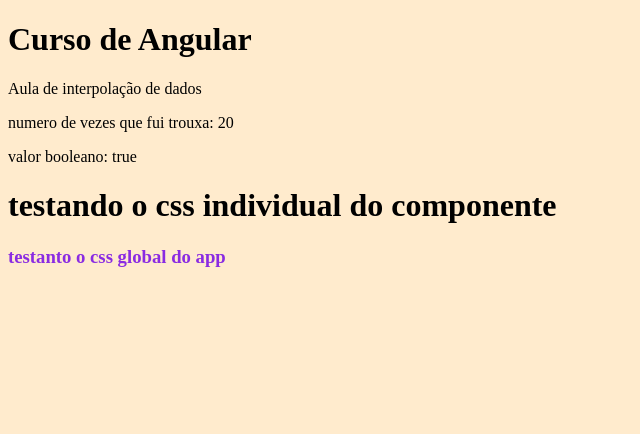
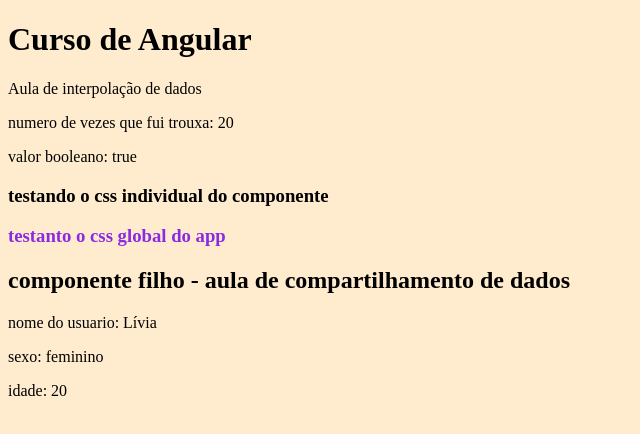
Before and after one commit to liviaandressa/curso-angular13, an Angular app: page / in a window 1280 px wide. Shown: the top 434 px of the page, without its empty margins (0-640 px from the left). Built offline with nearby package versions, Linux system fonts and the light colour scheme.

Commit message:
compartilhando dados do pai para o filho - aula 7

```diff
--- a/src/app/app.component.html
+++ b/src/app/app.component.html
@@ -5,3 +5,5 @@
 <app-interpolacao-de-dados></app-interpolacao-de-dados>
 
 <h3> testanto o css global do app</h3>
+
+<app-compartilhando-dados [nome]="usuario" [informacoes]="dadosUsuario"></app-compartilhando-dados>
--- a/src/app/app.component.ts
+++ b/src/app/app.component.ts
@@ -1,4 +1,4 @@
-import { Component } from '@angular/core';
+import { Component, Input} from '@angular/core';
 
 @Component({
   selector: 'app-root',
@@ -6,5 +6,10 @@ import { Component } from '@angular/core';
   styleUrls: ['./app.component.css']
 })
 export class AppComponent {
+  dadosUsuario = {
+    idade: 20,
+    sexo: 'feminino'
+  }
+  usuario = 'Lívia'
   title = 'Curso de Angular';
 }
--- a/src/app/app.module.ts
+++ b/src/app/app.module.ts
@@ -5,12 +5,15 @@ import { HttpModule } from '@angular/http';
 
 import { AppComponent } from './app.component';
 import { InterpolacaoDeDadosComponent } from './components/component/interpolacao-de-dados/interpolacao-de-dados.component';
+import { CompartilhandoDadosComponent } from './components/component/compartilhando-dados/compartilhando-dados.component';
+
 
 
 @NgModule({
   declarations: [
     AppComponent,
-    InterpolacaoDeDadosComponent
+    InterpolacaoDeDadosComponent,
+    CompartilhandoDadosComponent
   ],
   imports: [
     BrowserModule,
--- /dev/null
+++ b/src/app/components/component/compartilhando-dados/compartilhando-dados.component.html
@@ -0,0 +1,8 @@
+<h2>
+  componente filho - aula de compartilhamento de dados
+</h2>
+
+<p>nome do usuario: {{nome}}</p>
+<p> sexo: {{informacoes.sexo}}</p>
+
+<p>idade: {{informacoes.idade}}</p>
--- /dev/null
+++ b/src/app/components/component/compartilhando-dados/compartilhando-dados.component.ts
@@ -0,0 +1,17 @@
+import { Component, Input, OnInit } from '@angular/core';
+
+@Component({
+  selector: 'app-compartilhando-dados',
+  templateUrl: './compartilhando-dados.component.html',
+  styleUrls: ['./compartilhando-dados.component.css']
+})
+export class CompartilhandoDadosComponent implements OnInit {
+
+  @Input() nome: string;
+  @Input() informacoes;
+  constructor() { }
+
+  ngOnInit() {
+  }
+
+}
--- a/src/app/components/component/interpolacao-de-dados/interpolacao-de-dados.component.html
+++ b/src/app/components/component/interpolacao-de-dados/interpolacao-de-dados.component.html
@@ -8,4 +8,4 @@
 
 <p>valor booleano: {{boleano}}</p>
 
-<h1>testando o css individual do componente</h1>
+<h3>testando o css individual do componente</h3>
```
Also changed, not shown: src/app/components/component/compartilhando-dados/compartilhando-dados.component.css (added), 1 other file (tests, documents, lock files or other folders).
